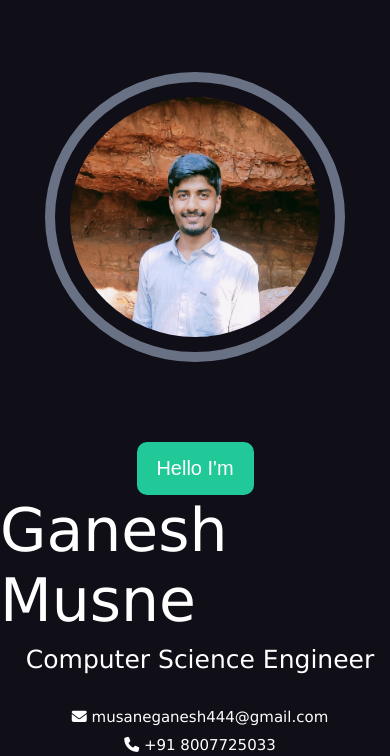
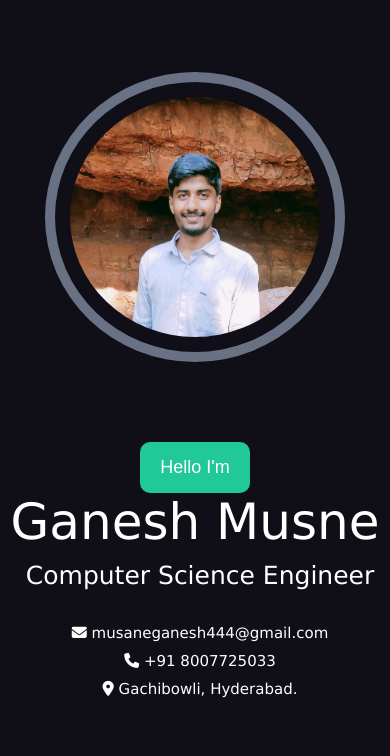
Before and after one commit to GaneshMusne/Portfolio-2023, a plain HTML site: page index.html in a window 390 px wide. Shown: the part 88-844 px from the top of the page. Drawn offline with Linux system fonts and the light colour scheme.

Commit message:
Increased font size for name.

```diff
--- a/style-home.css
+++ b/style-home.css
@@ -74,4 +74,10 @@
     .hello-btn{
         border-radius: 10px;
     }
+    .home-info .name {
+        font-size: 50px;
+    }
+    .hello-btn{
+        font-size: 18px;
+    }
 }
```
